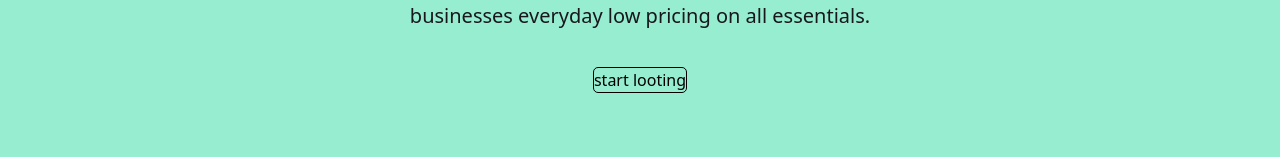
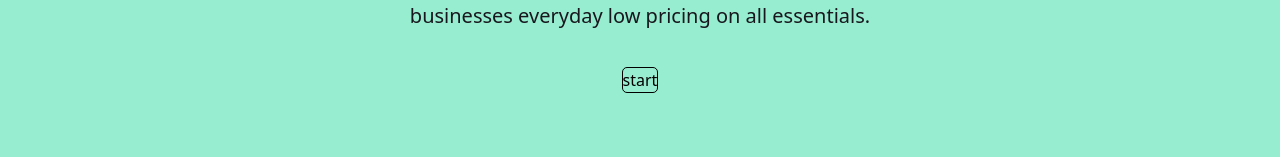
Before and after one commit to Noor-Ellahi/my-e-commerce-project, a Next.js app: page / in a window 1280 px wide. Shown: the part 503-660 px from the top of the page. Built offline with nearby package versions, Linux system fonts and the light colour scheme.

Commit message:
Update project

```diff
--- a/src/app/global.css
+++ b/src/app/global.css
@@ -51,10 +51,10 @@
     width: 70vh;
 }
 
-.Front-page .check{
+.check{
     border: 1px solid black;
     box-shadow: 0px 0 7;
-    padding: 10 20;
+    padding: 10 40;
     border-radius: 5px;
     background-color: transparent;
     margin-top: 20px;
--- a/src/app/page.js
+++ b/src/app/page.js
@@ -184,7 +184,7 @@ const Product = () => {
           <p>Bazaar is Pakistans leading e-commerce and financial services platform.
             Our mobile app provides homes and businesses everyday low pricing on all essentials.</p>
           <button className="check">
-            start looting
+            start
 
           </button>
         </div>
```
